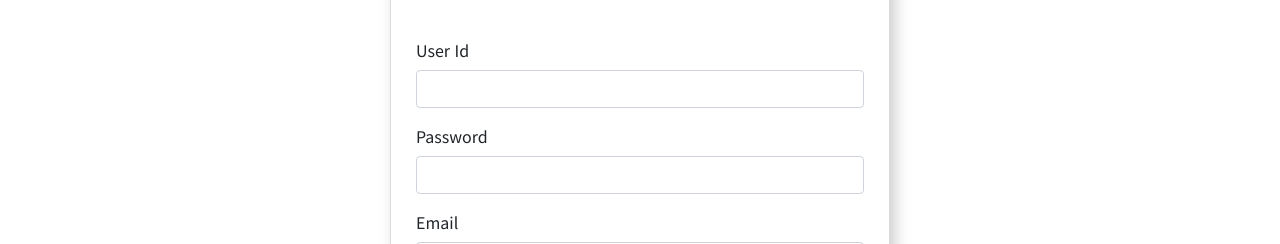
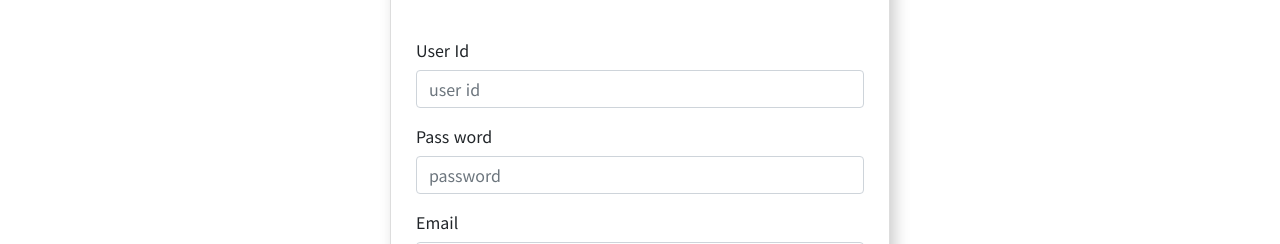
Before and after one commit to JinGoon-Kim/ccarrot_gallery, a React (Create React App) app in the folder gallery_front/gallery_app/: page /signup in a window 1280 px wide. Shown: the part 149-393 px from the top of the page. Built offline with nearby package versions, Linux system fonts and the light colour scheme; no server answers.

Commit message:
learn form

```diff
--- a/gallery_front/gallery_app/src/routes/Singup.js
+++ b/gallery_front/gallery_app/src/routes/Singup.js
@@ -1,73 +1,96 @@
+import axios from 'axios';
 import React, { Component } from 'react';
 import { useState } from 'react';
 import "./Singup.css";
 
-class Singup extends Component {
+function Singup(){//usestate 리엑트 훅을 사용할땐 class를 사용하면 안된다
 
 
-    constructor(props) {
-        super(props);
+        const [userid, setUserid] = useState('');//첫번째 인자 = 초기 데이터 -> 두번째 인자 바꿔줄 데이터
+        const [password, setPassword] = useState('');
+        const onSubmit = (event) =>{//항상 첫번째 인자는 event를 받아온다.
+            //form은 submit을 할때 항상 새로고치게 되어있다.
+            event.preventDefault();//새로고침 안되도록 preventDefault을 해줘야한다.
+            console.log(userid,password);
+        }
 
-        this.state ={
-            member_id:""
+        let body = {//전송해줄 데이터
+            member_id : userid,
+            mamber_password : password
         }
-    }
+        let bodyJson = JSON.stringify(body);
 
-    handleMemberChange = (event) =>{
-        this.setState({
-            member_id: event.target.value
-        })
-    }
-    handleSubmit = event =>{
-        alert(`${this.state.member_id}`);
-        event.preventDefault();
+        console.log(bodyJson);
 
-    }
+        const headers = {
+            'Content-type': 'application/Json; charset=UTF-8',
+            'Accept': '/'
+        }
 
-    render() {
-            const {member_id} = this.state
+        axios.post("http://15.165.217.101:8070/api/members", bodyJson, {headers : headers}).then((res) => console.log(res));
+        // axios({
+        //     method:'post',
+        //     url:'http://15.165.217.101:8070/api/members',
+        //     data:bodyJson
+        // });
+
+
+
         return (
-        <form onSubmit={this.handleSubmit}>
+        <form onSubmit={onSubmit}>
             <section className="sign_up">
                 <div className="sign_up_main">
                     <h3 className="mb-5 text-center">SIGN UP</h3>
+
                     <div className="mb-3">
                         <label className="form-label">User Id</label>
                         <input
                             className="form-control"
+                            value={userid}
+                            onChange={(e)=> setUserid(e.target.value)}//바꿔줄 데이터를 이 인풋안에 value로 바꿔준다.
                             type="text"
                             name="member_id"
-                            value={this.state.member_id}
-                            onChange={this.handleMemberChange}
+                            placeholder="user id"
                         />
                     </div>
+
                     <div className="mb-3">
-                        <label className="form-label">Password</label>
-                        <input className="form-control" type="password" name="member_password"/>
+                        <label className="form-label">Pass word</label>
+                        <input
+                            className="form-control"
+                            type="password"
+                            name="member_password"
+                            placeholder="password"
+                            value={password}
+                            onChange={(e)=> setPassword(e.target.value)}
+                            />
                     </div>
+
                     <div className="mb-3">
                         <label className="form-label">Email</label>
                         <input className="form-control" type="email" name="member_email" />
                     </div>
+
                     <div className="mb-3">
                         <label className="form-label">User hp</label>
                         <input className="form-control" type="text" name="member_hp" />
                     </div>
+
                     <div className="mb-3">
                         <label className="form-label">NickName</label>
                         <input className="form-control" type="text" name="member_nickname" />
                     </div>
+
                     <div className="mb-3">
                         <input className="form-check-input" type="checkbox" id="form_check"/>
                         <label className="form-check-label pl-2">Click</label>
                     </div>
+
                     <button type="submit" className="btn btn-primary">회원가입</button>
-
                 </div>
             </section>
         </form>
         );
-    }
 }
 
 
```
